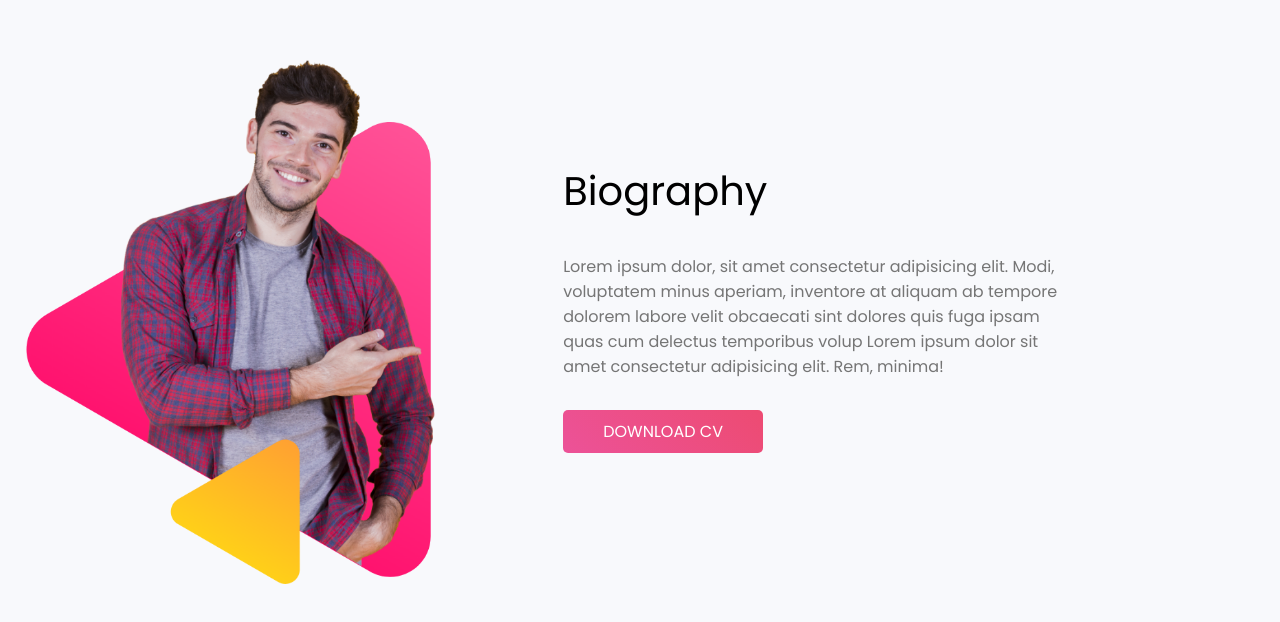
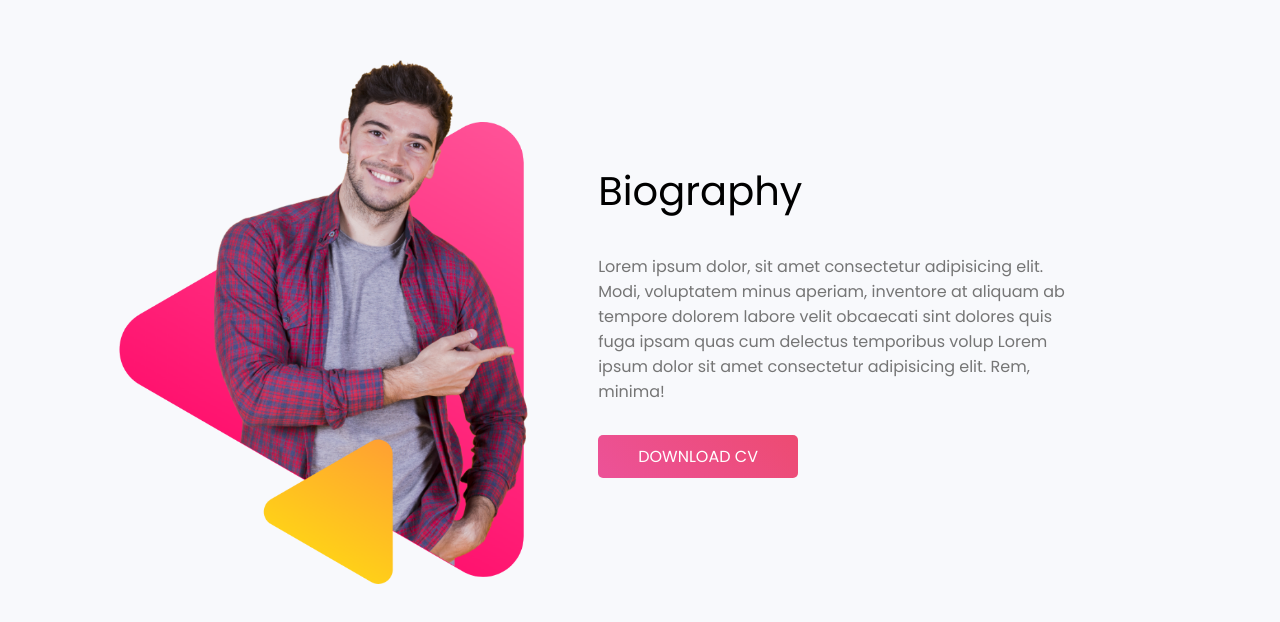
Before and after one commit to robin360/assignment1, a plain HTML site: page index.html in a window 1280 px wide. Shown: the part 1061-1683 px from the top of the page. Drawn offline with Linux system fonts and the light colour scheme.

Commit message:
last change

```diff
--- a/style.css
+++ b/style.css
@@ -60,9 +60,11 @@ p{
 }
 .mypic2{
     width: 80%;
+    margin-left: 93px;
 }
 .content{
     margin-top: 101px;
+    margin-left: 35px;
 }
 
 /*Latest Work*/
```
